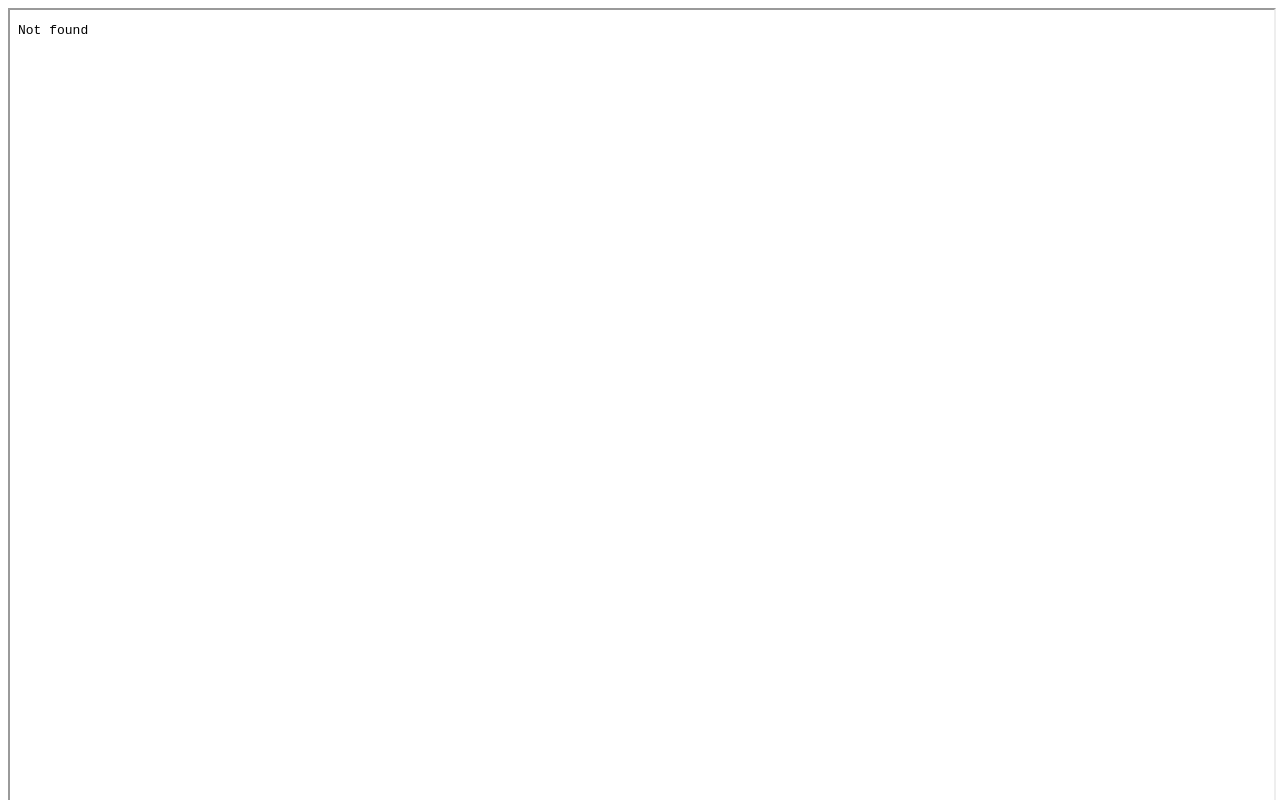
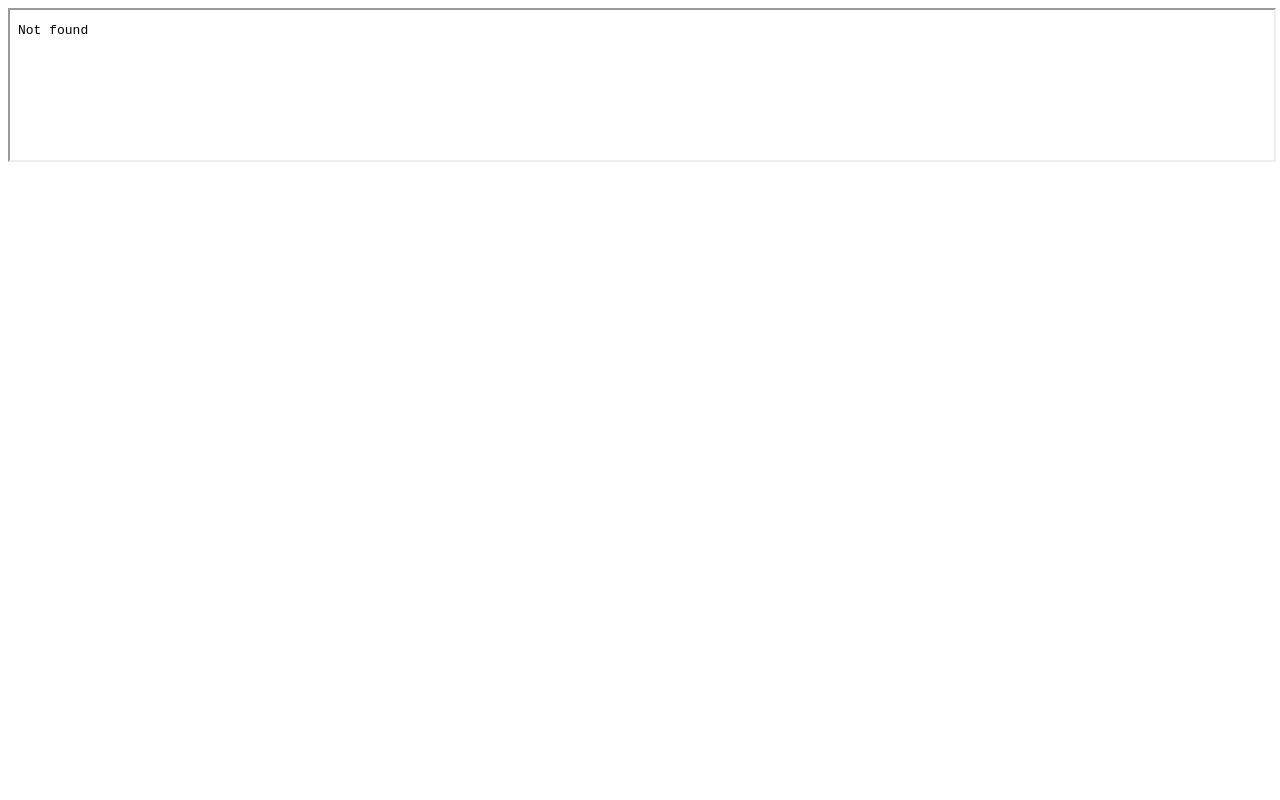
Before and after one commit to ramkishore07s/ramkishore07s.github.io, a plain HTML site: page index.html in a window 1280 px wide. Shown: the top 800 px of the page. Drawn offline with Linux system fonts and the light colour scheme.

Commit message:
Update index.html

```diff
--- a/index.html
+++ b/index.html
@@ -4,7 +4,7 @@
     <title>Ramkishore Saravanan</title>
   </head>
   <body>
-    <iframe src="Resume.pdf" width="100%" height="2000px">
+    <iframe src="Resume.pdf" width="100%">
     </iframe>
   </body>
 </html>
```
